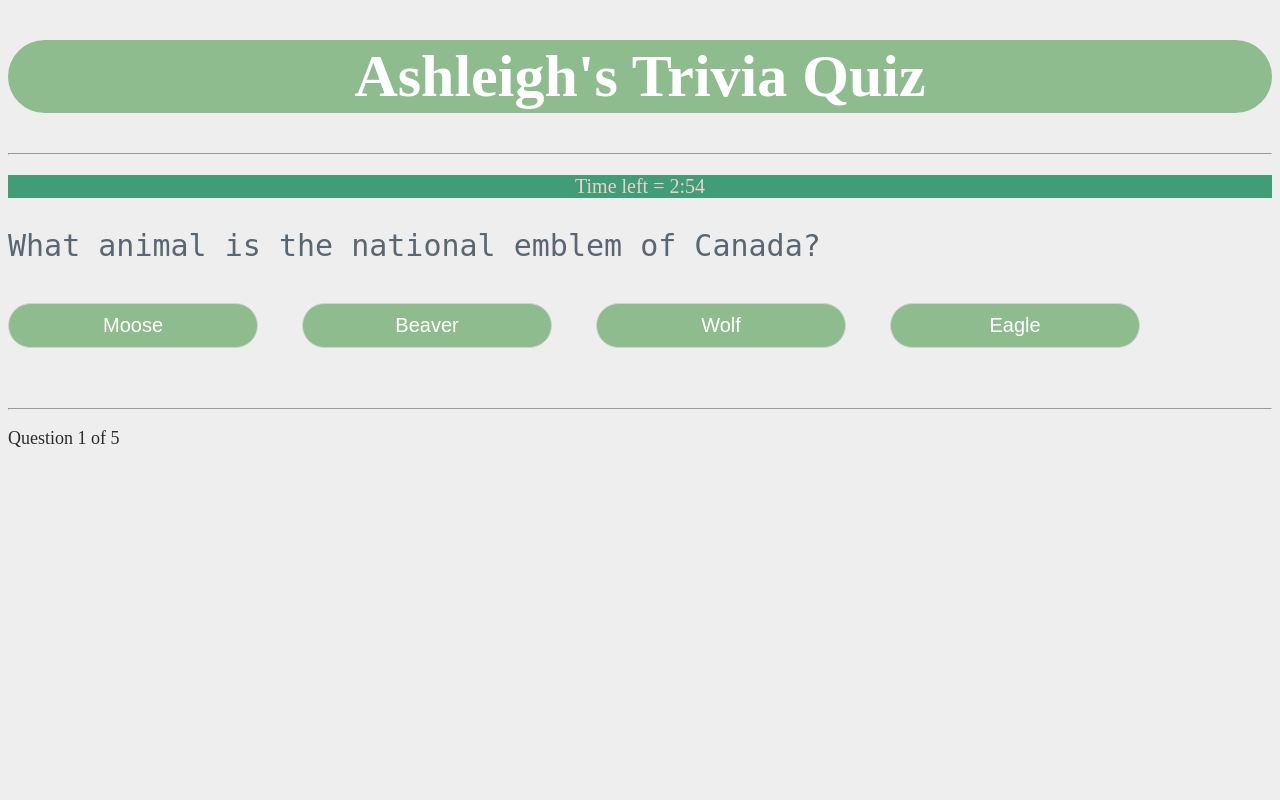
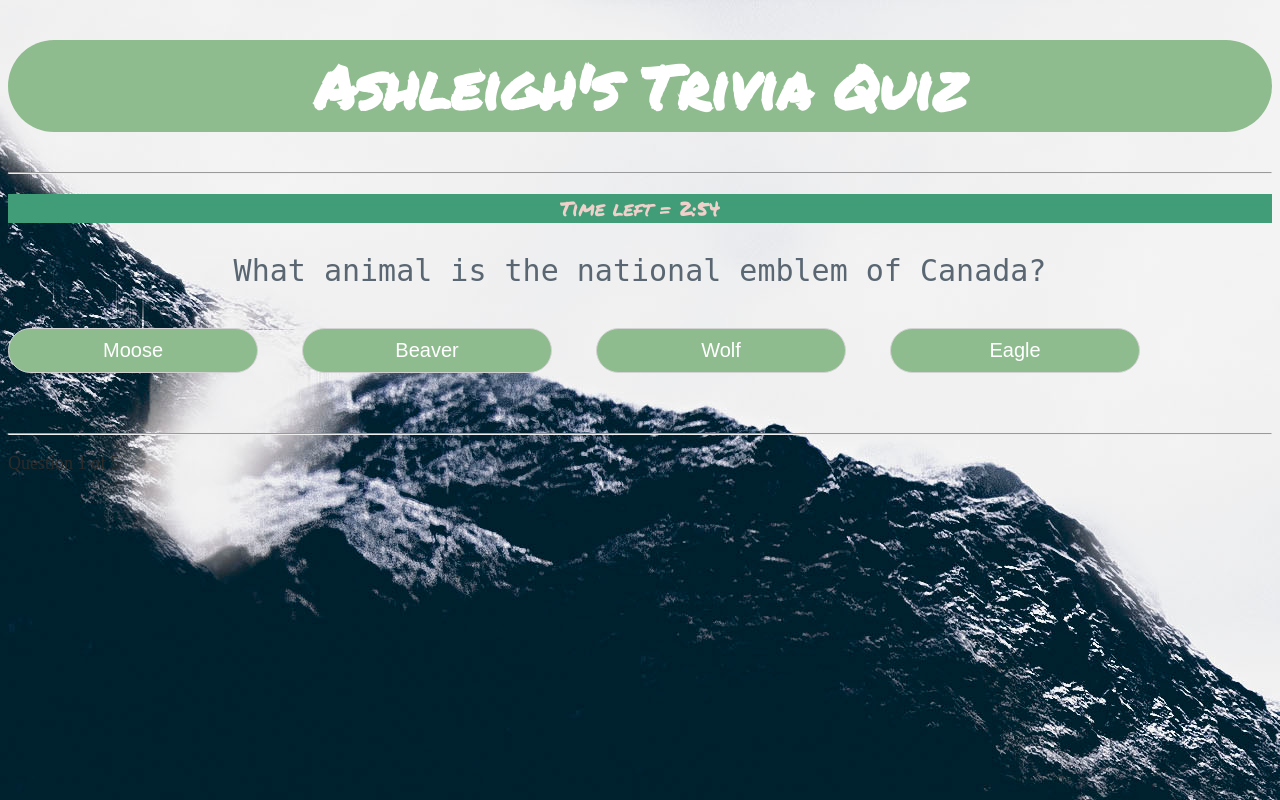
Before and after one commit to AshleighBarnard/TriviaTimerGame, a plain HTML site: page index.html in a window 1280 px wide. Drawn offline with Linux system fonts and the light colour scheme.

Commit message:
added background img

```diff
--- a/index.html
+++ b/index.html
@@ -4,6 +4,9 @@
     <meta charset="utf-8">
     <title>Ashleigh's Trivia Quiz</title>
     <link rel="stylesheet" href="style.css" type="text/css">
+<link href="https://fonts.googleapis.com/css?family=Permanent+Marker" rel="stylesheet">
+
+
   </head>
   <body>
     <body>
--- a/style.css
+++ b/style.css
@@ -1,12 +1,13 @@
 body {
-    background-color: #eeeeee;
+    background-image: url(mtns.jpeg);
+    background-repeat: cover;
 }
 #countdownContainer {
   background-color:#419D78;
     color:#EFD0CA;
     font-size:20px;
     text-align:center;
-    font-family: "sans-serif";
+    font-family: 'Permanent Marker', cursive;
   }
 
 }
@@ -20,11 +21,12 @@ body {
     border-radius: 50px;
     border: 2px solid #5F9EA0;
     box-shadow: 10px 15px 5px #5F9EA0;
+    text-align: center;
 
 }
 
 .grid h1 {
-    font-family: "sans-serif";
+    font-family: 'Permanent Marker', cursive;
     background-color: #8FBC8F;
     font-size: 60px;
     text-align: center;
@@ -43,10 +45,12 @@ body {
     font-family: "monospace";
     font-size: 30px;
     color: #5A6772;
+    text-align: center;
 }
 
 .buttons {
     margin-top: 30px;
+
 }
 
 #btn0, #btn1, #btn2, #btn3 {
```
Also changed, not shown: mtns.jpeg (added), 1 other file.
